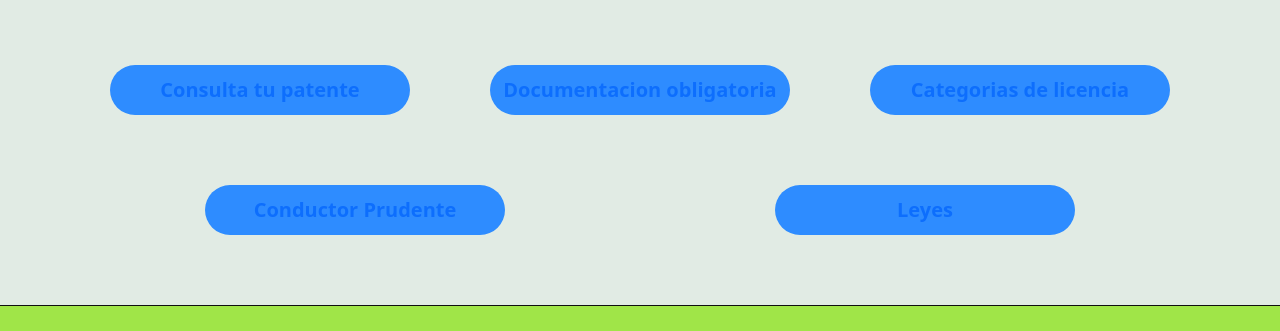
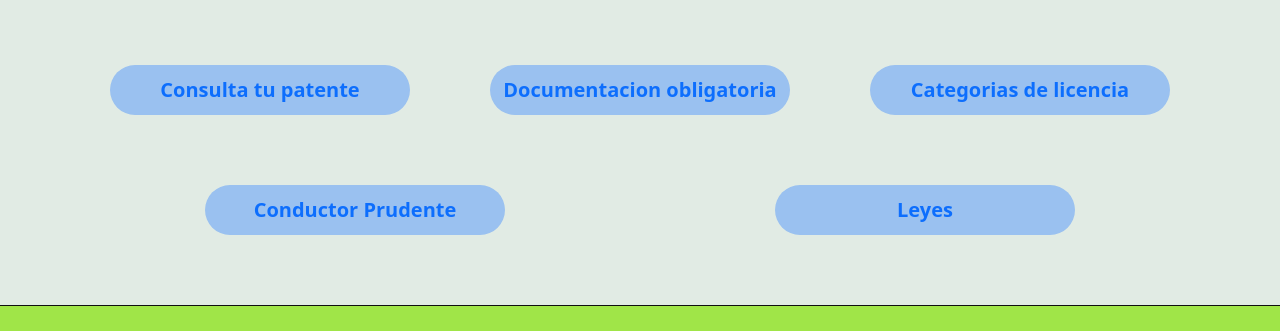
Before and after one commit to limbosrock/pre-entrega-2, a plain HTML site: page index.html in a window 1280 px wide. Shown: the part 254-585 px from the top of the page. Drawn offline with nearby package versions, Linux system fonts and the light colour scheme.

```diff
--- a/style/style.css
+++ b/style/style.css
@@ -85,7 +85,7 @@ footer{
 .boton{
     font-size: 20px;
     font-weight: bold;
-    background: #2e8cff;
+    background: #9ac1f0;;
     padding-top: 10px;
     padding-bottom: 10px;
     display: inline-block;
```
